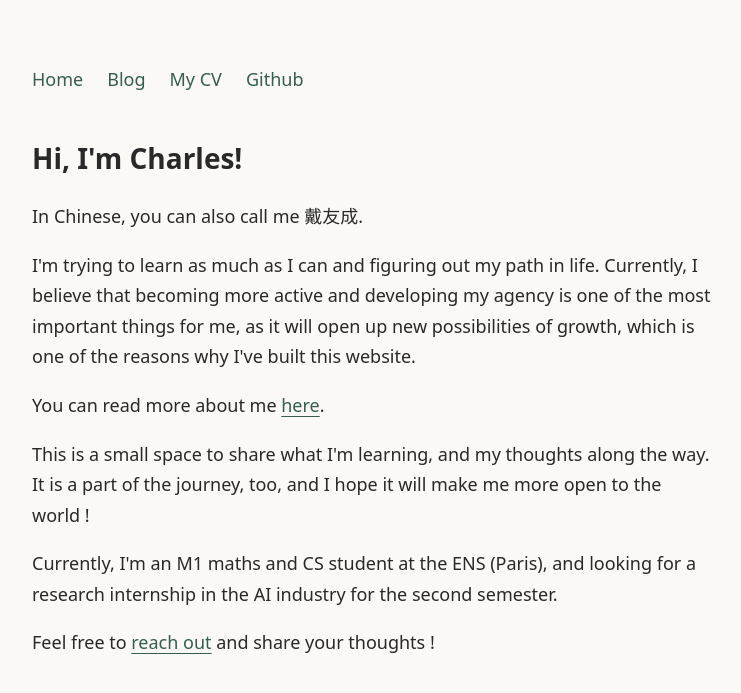
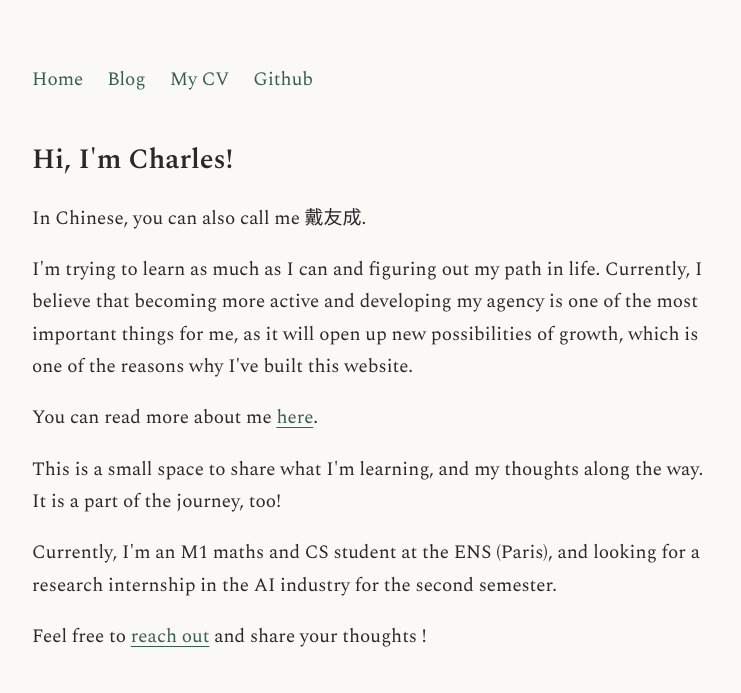
Before and after one commit to daicharlesyc/daicharlesyc.github.io, a Jekyll site: the page built from index.html, in a window 1280 px wide. Shown: the top 693 px of the page, without its empty margins (268-1009 px from the left). Built offline with Jekyll 4.4.1, drawn with Linux system fonts in a browser that asks for light colours.

Commit message:
a few modifs to blogs + changed font + slow appearance of text

```diff
--- a/_layouts/default.html
+++ b/_layouts/default.html
@@ -4,6 +4,7 @@
         <meta charset="utf-8">
         <meta name="viewport" content="width=device-width, initial-scale=1">
         <title>{{page.title}} — Charles Dai</title>
+        <link rel="stylesheet" href="https://fonts.googleapis.com/css2?family=Spectral:wght@400;600&display=swap">
         <link rel="stylesheet" href="{{ '/assets/css/style.css' | relative_url }}?v=2">
     </head>
     <body>
@@ -18,6 +19,11 @@
         <main>
             {{ content }}
         </main>
+        <script>
+            document.fonts.ready.then(() => {
+                document.body.classList.add("fonts-ready");
+            });
+        </script>
     </body>
 
 </html>
--- a/assets/css/style.css
+++ b/assets/css/style.css
@@ -3,8 +3,9 @@
     margin: 64px auto;
     padding: 0 24px;
 
-    font-family: system-ui, sans-serif;
-    font-size: 18px;
+    font-family: "Spectral", system-ui, sans-serif;
+    font-weight: 400;
+    font-size: 19px;
     line-height: 1.7;
 
     background-color: #faf9f6;
@@ -74,3 +75,21 @@
         transition: none;
     }
 }
+
+main {
+    opacity: 0;
+    transform: translateY(8px);
+    transition: opacity 2s ease, transform 1.4s ease;
+}
+
+body.fonts-ready main {
+    opacity: 1;
+    transform: translateY(0);
+}
+
+@media (prefers-reduced-motion: reduce) {
+    main {
+        transition: none;
+        transform: none;
+    }
+}
--- a/index.html
+++ b/index.html
@@ -7,6 +7,6 @@
 <p>In Chinese, you can also call me 戴友成.</p>
 <p>I'm trying to learn as much as I can and figuring out my path in life. Currently, I believe that becoming more active and developing my agency is one of the most important things for me, as it will open up new possibilities of growth, which is one of the reasons why I've built this website.</p>
 <p>You can read more about me <a href="/2026/10/09/mental-models.html">here</a>. </p>
-<p>This is a small space to share what I'm learning, and my thoughts along the way. It is a part of the journey, too, and I hope it will make me more open to the world !</p>
+<p>This is a small space to share what I'm learning, and my thoughts along the way. It is a part of the journey, too!</p>
 <p>Currently, I'm an M1 maths and CS student at the ENS (Paris), and looking for a research internship in the AI industry for the second semester.</p>
 <p>Feel free to <a href="mailto:dai.charles.ym+chat@gmail.com">reach out</a> and share your thoughts !</p>
```
Also changed, not shown: _posts/2026-10-06-first-note.md (+1 -0 lines), _posts/2026-10-09-mental-models.md (+1 -0 lines).
